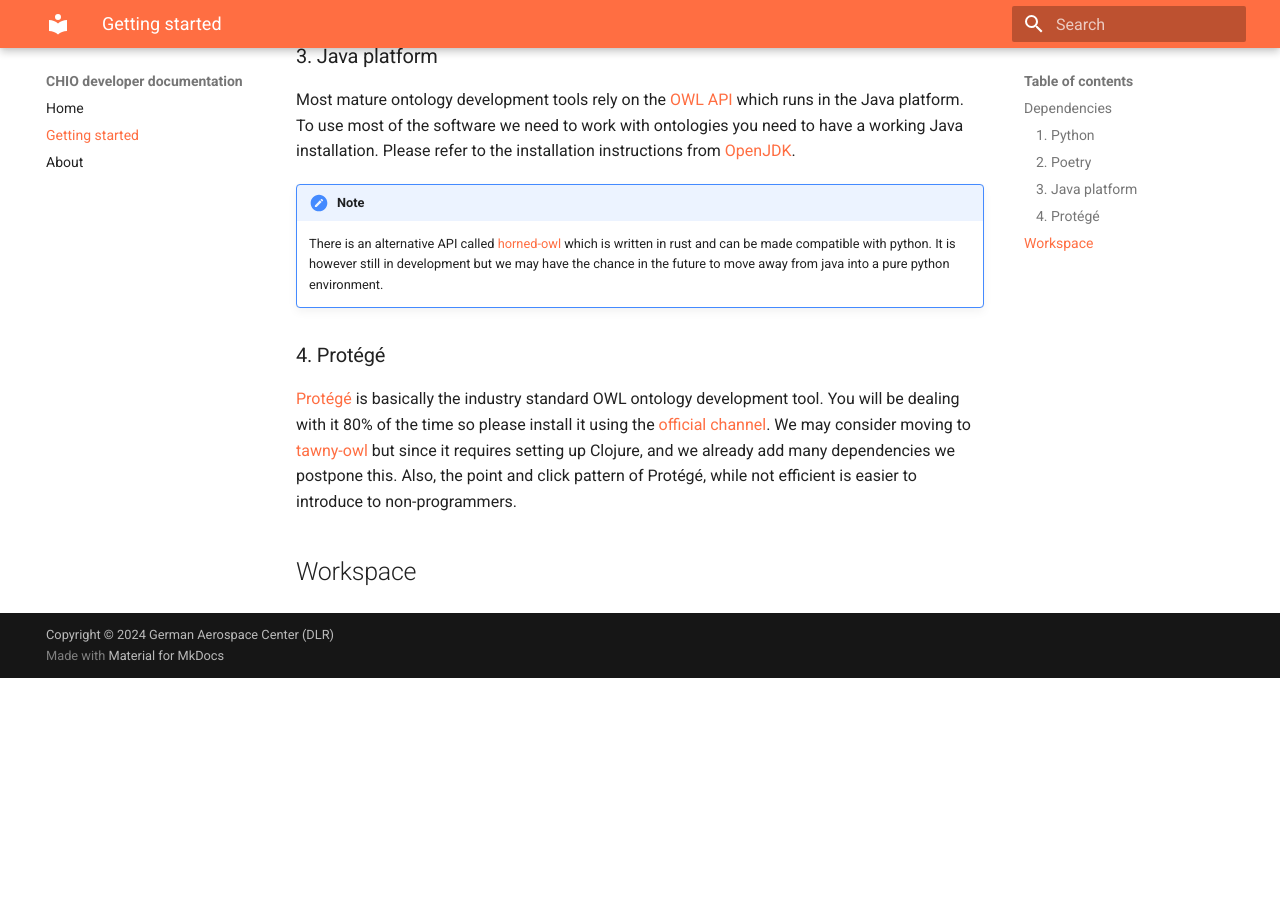
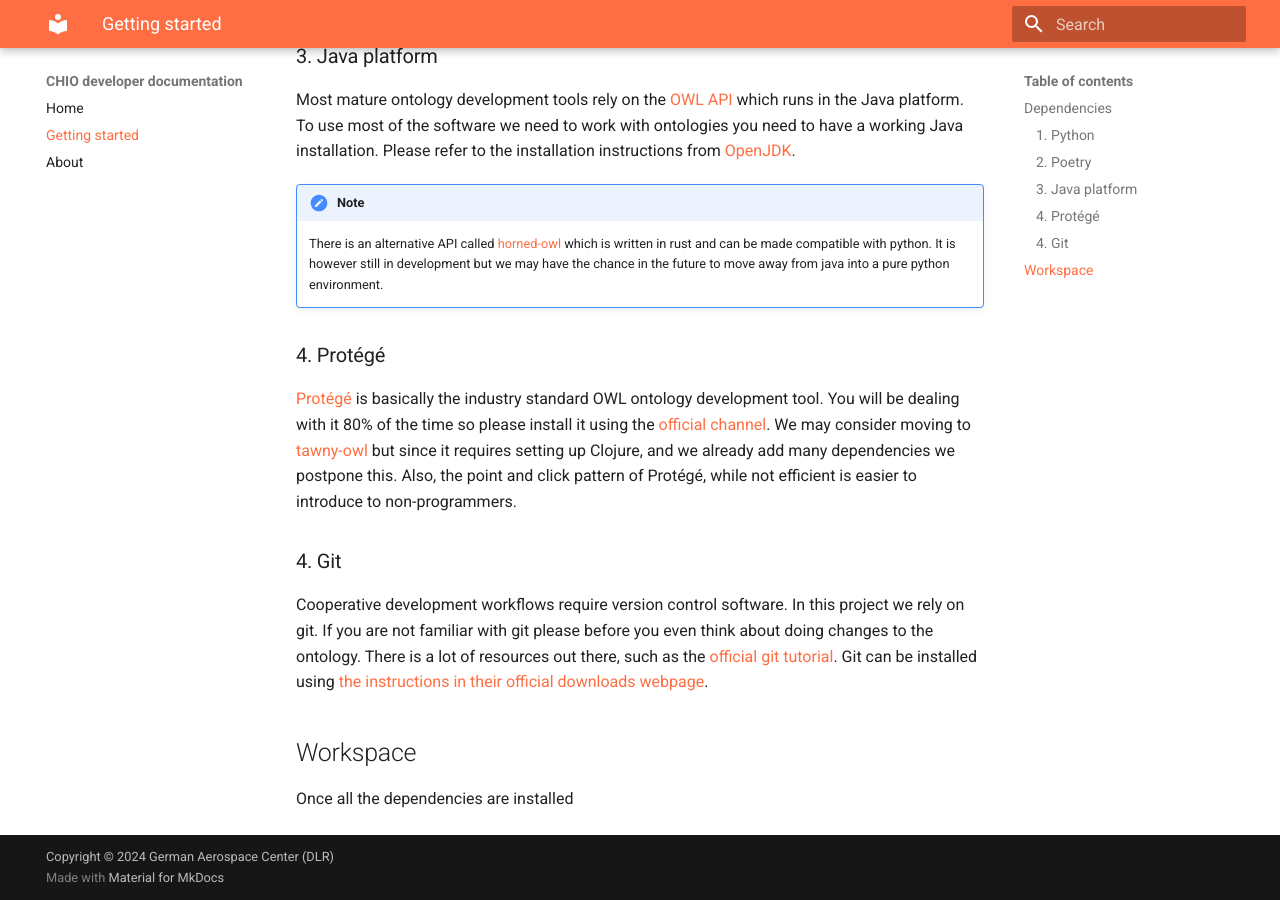
Before and after one commit to dlr-ve-esy/charging-ontology, an MkDocs documentation site: the page built from docs/gettingstarted.md, in a window 1280 px wide and 900 px high, scrolled down 776 px. Built offline with MkDocs 1.6.1 and Material for MkDocs 9.7.7, drawn with Linux system fonts in a browser that asks for light colours; before the commit the page ends 1454 px from its top, so only the background shows below that.

Commit message:
Added git requirements

```diff
--- a/docs/gettingstarted.md
+++ b/docs/gettingstarted.md
@@ -57,4 +57,14 @@ it requires setting up Clojure, and we already add many dependencies we
 postpone this. Also, the point and click pattern of Protégé, while not
 efficient is easier to introduce to non-programmers.
 
+### 4. Git
+
+Cooperative development workflows require version control software. In this
+project we rely on git. If you are not familiar with git please before you even
+think about doing changes to the ontology. There is a lot of resources out
+there, such as the [official git
+tutorial](https://git-scm.com/docs/gittutorial). Git can be installed using [the instructions in their official downloads webpage](https://git-scm.com/downloads).
+
 ## Workspace
+
+Once all the dependencies are installed
```
